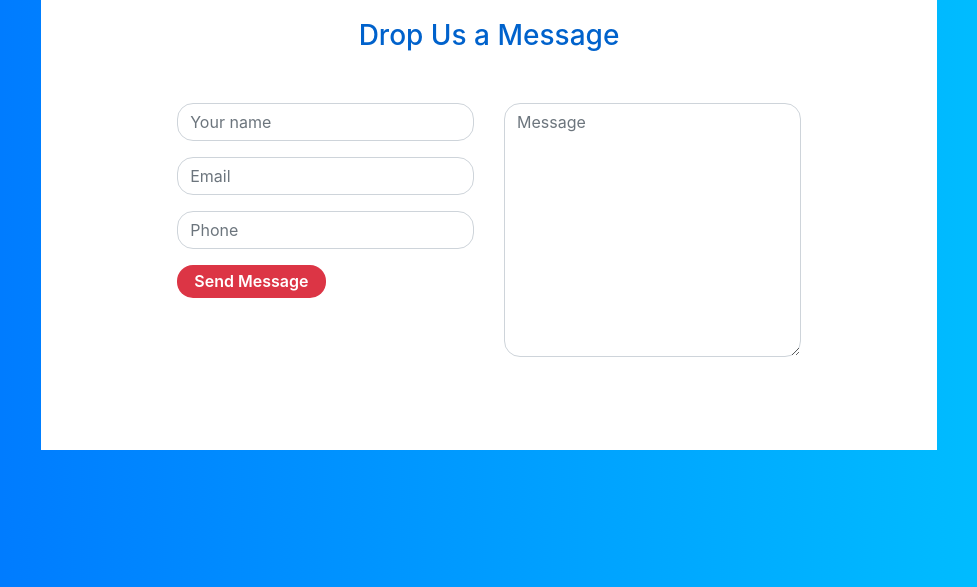
After one commit to JohanDhana/bike-shop-django, a Django app: page /contact in a window 1280 px wide. The commit adds this page. Shown: the part 213-800 px from the top of the page, without its empty margins (151-1128 px from the left). Run offline with Django 3.2, Linux system fonts and the light colour scheme; some libraries are stand-ins or nearby versions.

Commit message:
contact us  page working forms

```diff
--- /dev/null
+++ b/shop/forms.py
@@ -0,0 +1,12 @@
+from django import forms
+
+
+class ContactForm(forms.Form):
+    name = forms.CharField(max_length=100, widget=forms.TextInput(
+        attrs={'class': 'form-control', 'placeholder': 'Your name'}))
+    email = forms.EmailField(widget=forms.TextInput(
+        attrs={'class': 'form-control', 'placeholder': 'Email'}))
+    message = forms.CharField(
+        widget=forms.Textarea(attrs={'class': 'form-control', 'placeholder': 'Message'}))
+    phone = forms.CharField(required=False, widget=forms.TextInput(
+        attrs={'class': 'form-control',  'placeholder': 'Phone'}))
--- /dev/null
+++ b/shop/static/shop/contact.css
@@ -0,0 +1,53 @@
+body{
+    background: -webkit-linear-gradient(left, #0072ff, #00c6ff);
+}
+.contact-form{
+    background: #fff;
+    margin-top: 10%;
+    margin-bottom: 5%;
+    width: 70%;
+}
+.contact-form .form-control{
+    border-radius:1rem;
+}
+.contact-image{
+    text-align: center;
+}
+.contact-image img{
+    border-radius: 6rem;
+    width: 11%;
+    margin-top: -3%;
+    transform: rotate(29deg);
+}
+.contact-form form{
+    padding: 14%;
+}
+.contact-form form .row{
+    margin-bottom: -7%;
+}
+.contact-form h3{
+    margin-bottom: 8%;
+    margin-top: -10%;
+    text-align: center;
+    color: #0062cc;
+}
+.contact-form .btnContact {
+    width: 50%;
+    border: none;
+    border-radius: 1rem;
+    padding: 1.5%;
+    background: #dc3545;
+    font-weight: 600;
+    color: #fff;
+    cursor: pointer;
+}
+.btnContactSubmit
+{
+    width: 50%;
+    border-radius: 1rem;
+    padding: 1.5%;
+    color: #fff;
+    background-color: #0062cc;
+    border: none;
+    cursor: pointer;
+}
--- /dev/null
+++ b/shop/templates/shop/contact.html
@@ -0,0 +1,35 @@
+{% extends 'shop/layout.html' %}
+
+{% load static %}
+{% block extrahead  %}
+    <link rel="stylesheet" href="{% static 'shop/contact.css' %}">
+{% endblock %}
+
+{% block content %}
+
+	<div class="container contact-form">
+            <div class="contact-image">
+                <img src="https://image.ibb.co/kUagtU/rocket_contact.png" alt="rocket_contact"/>
+            </div>
+            <form action="" method="post">
+                {% csrf_token %}
+
+                <h3>Drop Us a Message</h3>
+               <div class="row">
+                    <div class="col-md-6">
+                        <div class="form-group">{{form.name}}</div>
+                        <div class="form-group">{{form.email}}</div>
+                        <div class="form-group">{{form.phone}}</div>
+                        <div class="form-group">
+                            <input type="submit" name="btnSubmit" class="btnContact" value="Send Message" />
+                        </div>
+                    </div>
+                    <div class="col-md-6">
+                        <div class="form-group">
+                                {{ form.message }}
+                        </div>
+                    </div>
+                </div>
+            </form>
+</div>
+    {% endblock %}
--- a/shop/templates/shop/layout.html
+++ b/shop/templates/shop/layout.html
@@ -10,6 +10,7 @@
 
     {% load static %}
     <link rel="stylesheet" type="text/css" href="{% static 'shop/home.css' %}">
+{% block extrahead %}{% endblock %}
 
   <title>Bike shop</title>
 </head>
@@ -30,7 +31,7 @@
                     <a class="nav-link" href="#">Galery</a>
                 </li>
                 <li class="nav-item">
-                    <a class="nav-link" href="#">Contacts</a>
+                    <a class="nav-link" href="/contact">Contact us</a>
                 </li>
                 <li class="nav-item">
                     <a class="nav-link btn btn-outline-success my-2 my-sm-0 py-1 login" href="/admin">Log in</a>
--- /dev/null
+++ b/shop/templates/shop/thank.html
@@ -0,0 +1 @@
+<i class="fas fa-h1    ">Thank you</i>
--- a/shop/urls.py
+++ b/shop/urls.py
@@ -3,5 +3,7 @@ from . import views
 
 urlpatterns = [
     path('', views.index, name='index'),
-    path('bike/<name>', views.details, name='details')
+    path('bike/<name>', views.details, name='details'),
+    path('contact', views.contact, name='contact'),
+    path('thank-you', views.thank, name='thank')
 ]
--- a/shop/views.py
+++ b/shop/views.py
@@ -1,6 +1,8 @@
 from django.shortcuts import render
-from django.http import HttpResponse
+from django.http import HttpResponse, HttpResponseRedirect
 from .models import Bikes
+from .forms import ContactForm
+
 # Create your views here.
 
 
@@ -16,3 +18,25 @@ def details(request, name):
     selected_bike = Bikes.objects.get(name=name)
     show_bike = {'bike': selected_bike}
     return render(request, 'shop/details.html', show_bike)
+
+
+def contact(request):
+    if request.method == 'POST':
+        form = ContactForm(request.POST)
+        # check whether it's valid:
+        if form.is_valid():
+            # process the data in form.cleaned_data as required
+            # ...
+            # redirect to a new URL:
+            print(form.data)
+            return HttpResponseRedirect('/thank-you')
+
+    # if a GET (or any other method) we'll create a blank form
+    else:
+        form = ContactForm()
+
+    return render(request, 'shop/contact.html', {'form': form})
+
+
+def thank(request):
+    return render(request, 'shop/thank.html')
```
Also changed, not shown: 1 other file.
